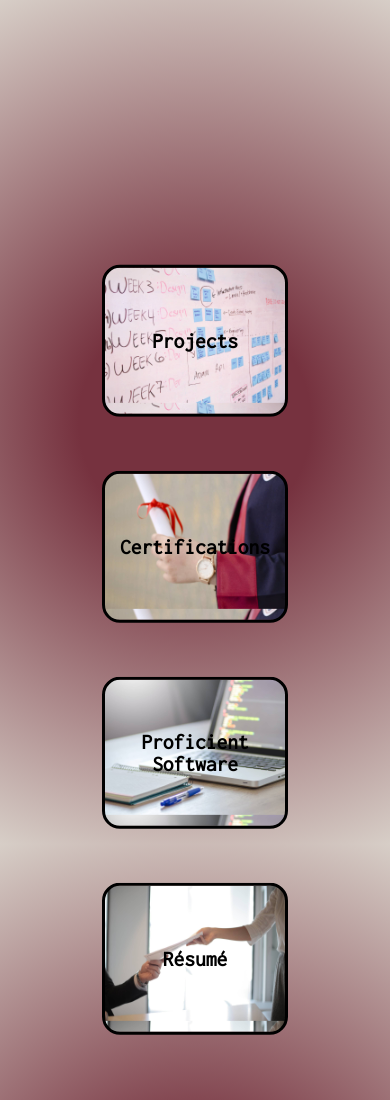
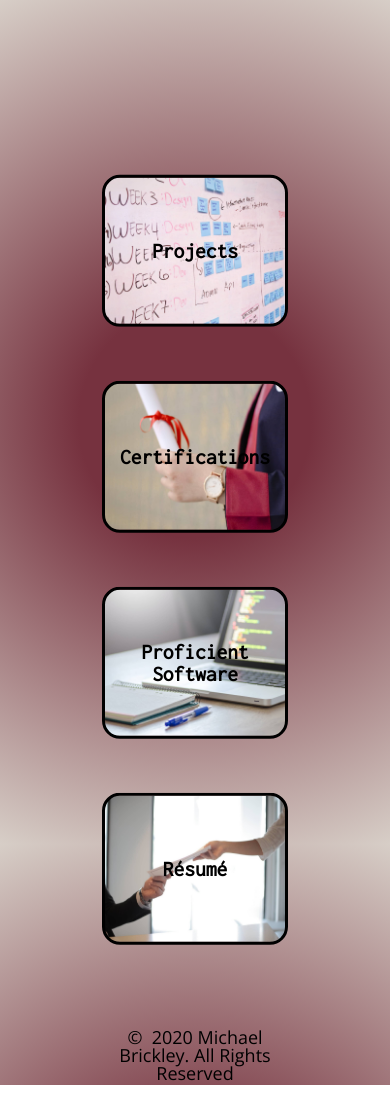
Before and after one commit to mhbrickley/personal_website, a plain HTML site: page index.html in a window 390 px wide. Shown: the top 1100 px of the page. Drawn offline with nearby package versions, Linux system fonts and the light colour scheme.

Commit message:
Fixed home page images on mobile

```diff
--- a/resources/css/index.css
+++ b/resources/css/index.css
@@ -155,6 +155,7 @@ footer {
     left: 50%; /*to center div!*/
     -webkit-transform: translate(-50%,-50%);
             transform: translate(-50%,-50%); /*to center div!*/
+    margin-bottom: 3rem;
 }
 
 footer span {
@@ -170,7 +171,7 @@ footer span {
                 flex-direction: column;
         -webkit-box-align: center;
                 align-items: center;
-        margin-top: 15rem;
+        margin-top: 10rem;
     }
 
     .wrapper h1 {
@@ -180,11 +181,12 @@ footer span {
     #blockOne, #blockTwo, #blockThree, #blockFour {
         height: 18vw;
         width: 25vw;
+        background-size: cover;   /*to keep image responsive*/
+        background-repeat: no-repeat;  /*to keep image responsive*/
     }
 
     footer {
-        top:  175%;  /*to offset position: absolute*/
-        margin-bottom: 3rem;
+        top: 125%;  /*re-align footer for mobile devices*/
     }
 
 }
```
